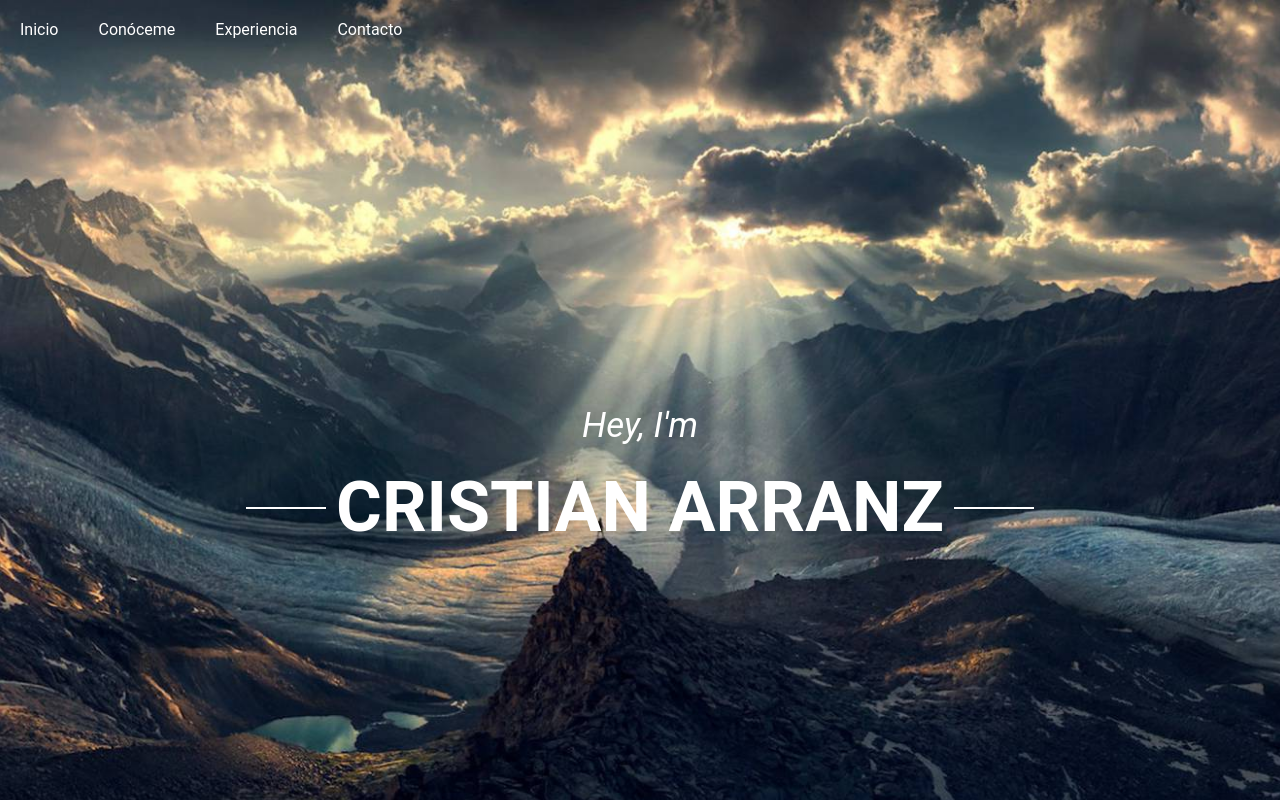
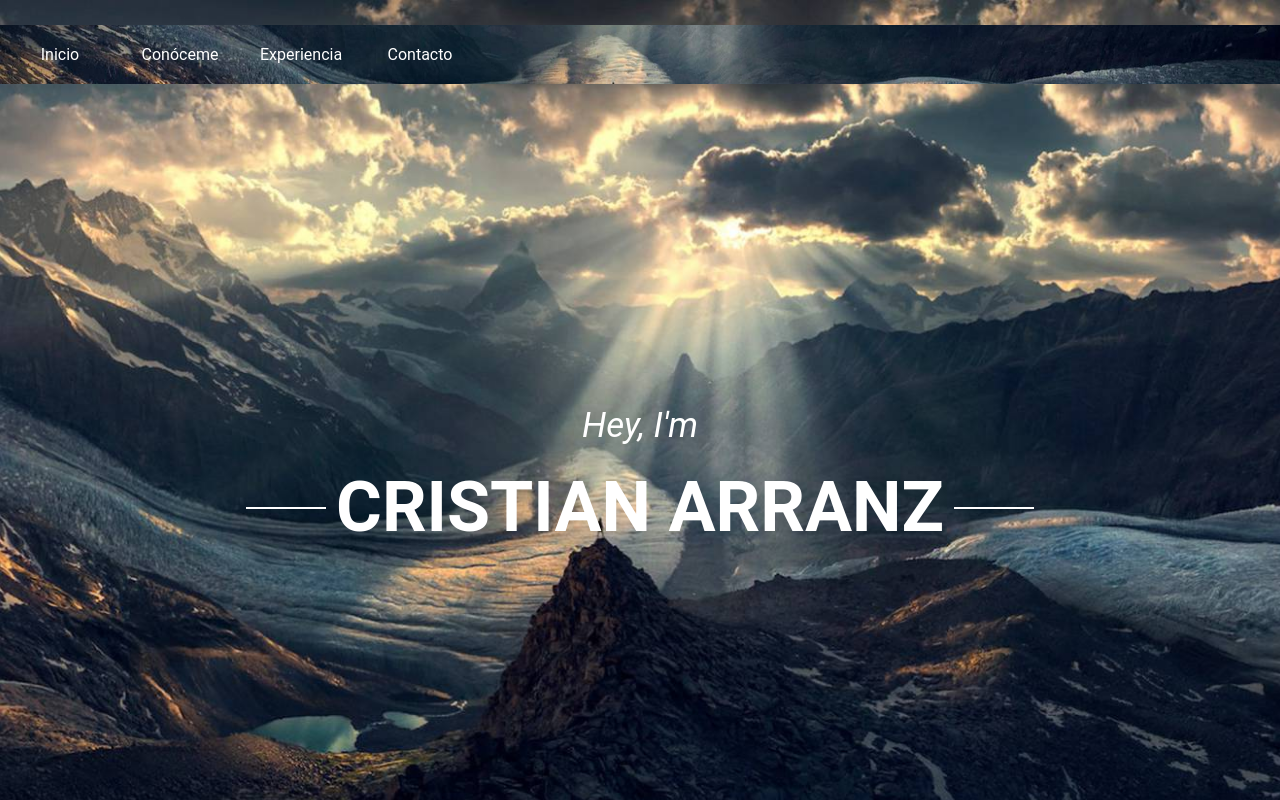
Before and after one commit to CrisArranz/angularWeb, an Angular app: page / in a window 1280 px wide. Shown: the top 800 px of the page. Built offline with nearby package versions, Linux system fonts and the light colour scheme.

Commit message:
Commit - Style fixes

```diff
--- a/src/app/top-toolbar/top-toolbar.component.scss
+++ b/src/app/top-toolbar/top-toolbar.component.scss
@@ -1,6 +1,12 @@
 nav ul {
 	list-style: none;
     overflow: hidden;
+    background-repeat: no-repeat;
+    background-size: cover;
+    background-color: transparent;
+    background-attachment: fixed;
+    background-position: 50% 50%;
+    background-image: url('../../assets/1519910473_492871_1519910821_noticia_normal.jpg');
 }
 
 nav ul li {
@@ -12,11 +18,14 @@ nav ul li a {
 	display: block;
 	padding:10px;
 	color:#fff;
-	text-decoration: none;
+    text-decoration: none;
+    width: 80px;
+    text-align: center;
 }
 
 nav ul li a:hover {
-	color:#2980b9;
+    color:#2980b9;
+    font-weight: bold;
 }
 
 h4{
@@ -36,6 +45,8 @@ h4{
 
 .header-nav{
     position: fixed;
+    width: 100%;
+    margin-top: 25px;
 }
 
 .header-nav-list-link{
```
